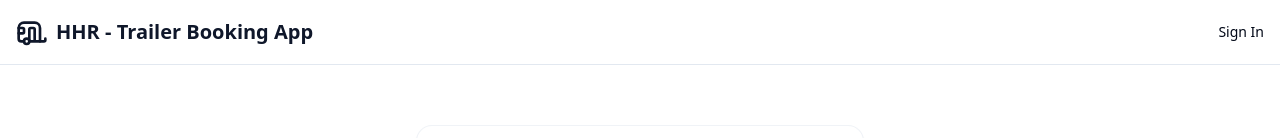
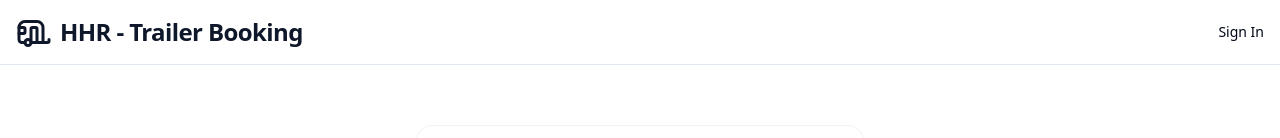
Before and after one commit to bryhudson/honeymoon-haven, a React (Vite) app: page /#/login in a window 1280 px wide. Shown: the top 138 px of the page. Built offline with nearby package versions, Linux system fonts and the light colour scheme; no server answers; the database is empty.

Commit message:
ui: enlarge header title and add hover animation to caravan icon

```diff
--- a/package.json
+++ b/package.json
@@ -1,7 +1,7 @@
 {
   "name": "hhr",
   "private": true,
-  "version": "2.87.171",
+  "version": "2.87.172",
   "type": "module",
   "homepage": "https://hhr-trailer-booking.web.app",
   "scripts": {
--- a/src/components/layout/Header.jsx
+++ b/src/components/layout/Header.jsx
@@ -71,9 +71,9 @@ export function Header() {
         <>
             <header className="sticky top-0 z-50 w-full border-b bg-background/95 backdrop-blur supports-[backdrop-filter]:bg-background/60">
                 <div className="container mx-auto flex h-16 items-center justify-between px-4">
-                    <Link to="/" className="flex items-center gap-2 font-bold text-xl text-primary hover:opacity-80 transition-opacity">
-                        <Caravan className="h-8 w-8" />
-                        <span className="hidden md:inline">HHR - Trailer Booking App</span>
+                    <Link to="/" className="group flex items-center gap-2 font-bold text-xl md:text-2xl tracking-tight text-slate-900 hover:opacity-80 transition-opacity">
+                        <Caravan className="h-8 w-8 md:h-9 md:w-9 group-hover:text-indigo-600 transition-colors group-hover:-translate-y-1 duration-300" />
+                        <span className="hidden md:inline">HHR - Trailer Booking</span>
                         <span className="md:hidden">HHR Booking</span>
                     </Link>
 
```
